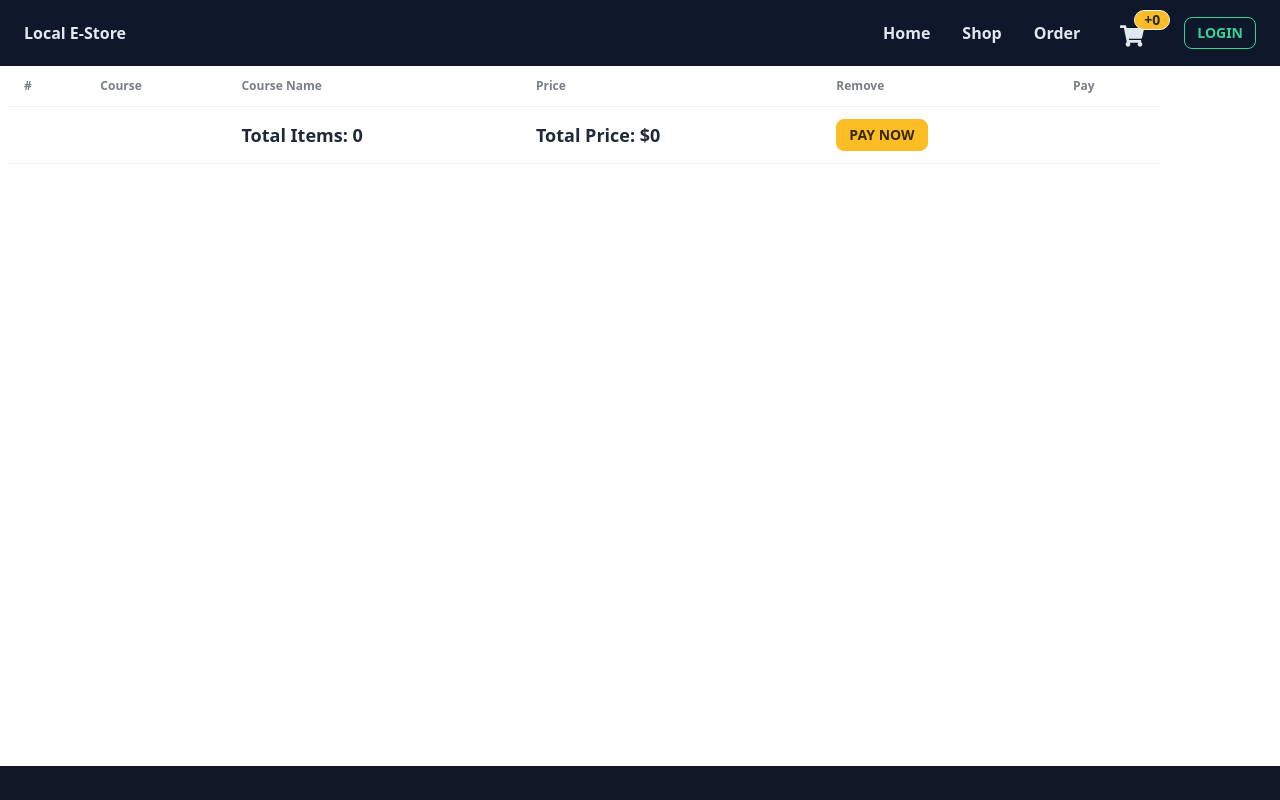
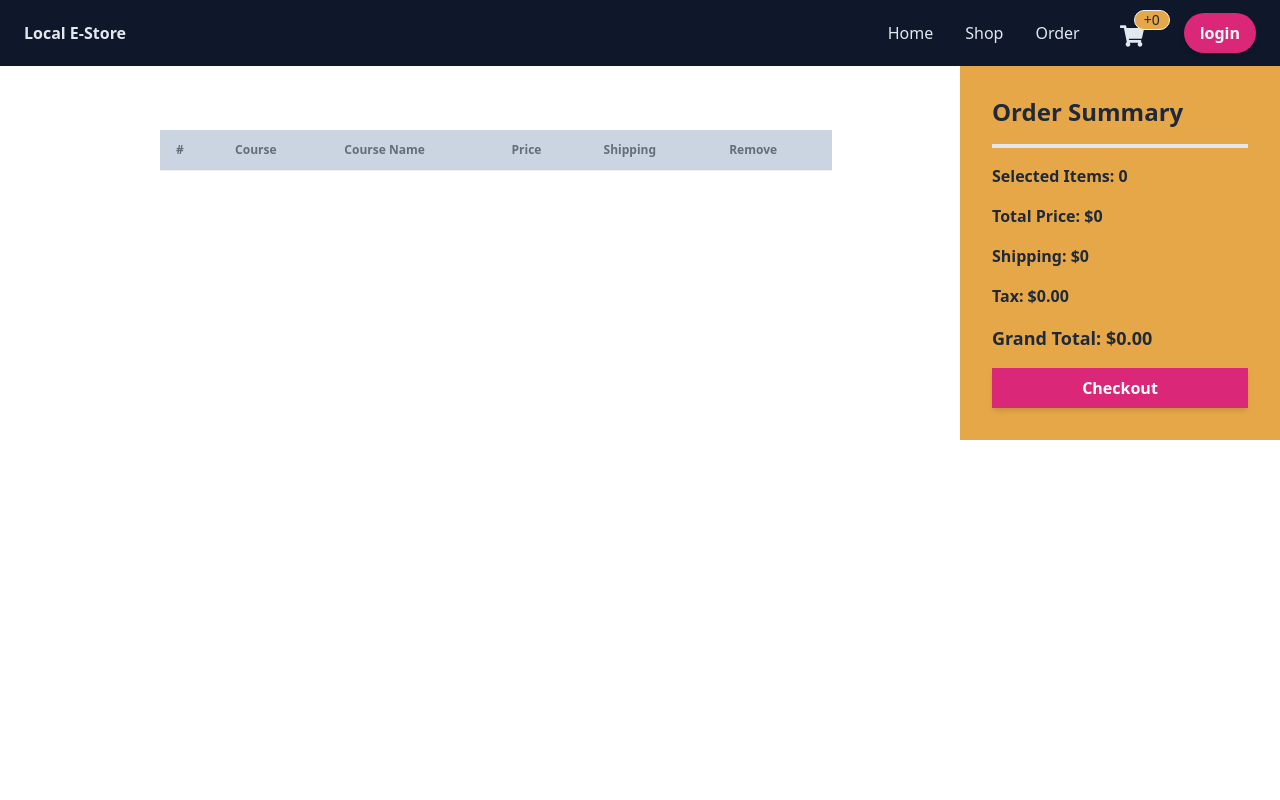
Before and after one commit to mehedihasan8/E-Store, a React (Vite) app: page /order in a window 1280 px wide. Shown: the top 800 px of the page. Built offline with nearby package versions, Linux system fonts and the light colour scheme.

Commit message:
design payment checkout page

```diff
--- a/public/product.json
+++ b/public/product.json
@@ -9,7 +9,7 @@
     "ratings": 4,
     "ratingsCount": 3725,
     "img": "https://assets.adidas.com/images/h_840,f_auto,q_auto,fl_lossy,c_fill,g_auto/fbaf991a78bc4896a3e9ad7800abcec6_9366/Ultraboost_22_Shoes_Black_GZ0127_01_standard.jpg",
-    "shipping": 1,
+    "shipping": 99,
     "quantity": 0
   },
   {
@@ -22,7 +22,7 @@
     "ratings": 5,
     "ratingsCount": 4355,
     "img": "https://content.rolex.com/v7/dam/collection/watches-grid/popin-cards/m136660-0003/m136660-0003_v01.jpg?imwidth=1920",
-    "shipping": 14,
+    "shipping": 56,
     "quantity": 0
   },
   {
@@ -35,7 +35,7 @@
     "ratings": 4,
     "ratingsCount": 3972,
     "img": "https://assets.adidas.com/images/h_840,f_auto,q_auto,fl_lossy,c_fill,g_auto/69cbc73d0cb846889f89acbb011e68cb_9366/Supernova_Shoes_Black_S42722_01_standard.jpg",
-    "shipping": 1,
+    "shipping": 5,
     "quantity": 0
   },
   {
--- a/src/Pages/Home/Banner/Banner.jsx
+++ b/src/Pages/Home/Banner/Banner.jsx
@@ -14,8 +14,8 @@ const Banner = () => {
               understandable. An indefinite and homogeneous environment in which
               natural events and human existence take place.
             </p>
-            <div className="flex mt-8">
-              <button className="btn btn-outline btn-success">
+            <div className="flex mt-4">
+              <button className="py-2 px-4  bg-pink-600 hover:bg-pink-700 focus:ring-pink-500 focus:ring-offset-pink-200 text-white w-1/3 mt-4 text-center transition ease-in duration-200  text-base font-semibold shadow-md focus:outline-none focus:ring-2 focus:ring-offset-2  rounded-full">
                 Get started
               </button>
             </div>
--- a/src/Pages/Home/Discount/Discount.jsx
+++ b/src/Pages/Home/Discount/Discount.jsx
@@ -11,13 +11,9 @@ const Discount = () => {
             <span>Plus free shipping! Use code:</span>
             <span className="font-bold text-lg">Local E-Store</span>
           </div>
-          <a
-            href="#"
-            rel="noreferrer noopener"
-            className="px-5 mt-4 lg:mt-0 py-3 rounded-md border block "
-          >
-            Shop Now
-          </a>
+          <button className="py-3 px-6  bg-pink-600 hover:bg-pink-700 focus:ring-pink-500 focus:ring-offset-pink-200 text-white w-36 text-center transition ease-in duration-200  text-base font-semibold shadow-md focus:outline-none focus:ring-2 focus:ring-offset-2  rounded-full">
+            Shop Naw
+          </button>
         </div>
       </div>
     </div>
--- a/src/Pages/Home/Home/Home.jsx
+++ b/src/Pages/Home/Home/Home.jsx
@@ -4,7 +4,7 @@ import Product from "../Product/Product";
 
 const Home = () => {
   return (
-    <div className="">
+    <div className="px-8">
       <Banner />
       <Discount />
       <Product />
--- a/src/Pages/Order/Order.jsx
+++ b/src/Pages/Order/Order.jsx
@@ -7,12 +7,25 @@ import { useEffect, useState } from "react";
 const Order = () => {
   const product = useCard();
   const [total, setTotal] = useState(0);
+  const [totalShipping, setTotalShipping] = useState(0);
 
   useEffect(() => {
-    const total =
-      product.reduce((total, problem) => total + problem.price, 0) || 0;
+    const total = product.reduce((total, price) => total + price.price, 0) || 0;
     setTotal(total);
   }, [product]);
+
+  useEffect(() => {
+    const totalShipping =
+      product.reduce(
+        (totalShipping, shipping) => totalShipping + shipping.shipping,
+        0
+      ) || 0;
+    setTotalShipping(totalShipping);
+  }, [product]);
+
+  const totalPrice = total + totalShipping;
+  const tax = (totalPrice * 10) / 100;
+  const grandTotal = totalPrice + tax;
 
   const handleDelete = (id) => {
     Swal.fire({
@@ -47,9 +60,9 @@ const Order = () => {
   };
 
   return (
-    <div className=" w-[90%] mx-2">
-      <div className="overflow-x-auto w-full">
-        <table className="table w-full">
+    <div className=" w-3/4 mx-auto mt-16">
+      <div className="">
+        <table className="table  bg-slate-300 w-[70%] rounded-none">
           {/* head */}
           <thead>
             <tr>
@@ -57,8 +70,8 @@ const Order = () => {
               <th className="font-semibold">Course</th>
               <th className="font-semibold">Course Name</th>
               <th className="font-semibold">Price</th>
+              <th className="font-semibold">Shipping</th>
               <th className="font-semibold">Remove</th>
-              <th className="font-semibold ">Pay</th>
             </tr>
           </thead>
           <tbody>
@@ -74,39 +87,35 @@ const Order = () => {
                 </td>
                 <td className="font-semibold">{item.name}</td>
                 <td className="font-semibold">${item.price}</td>
+                <td className="font-semibold">${item.shipping}</td>
 
                 <td>
                   <button
                     onClick={() => handleDelete(item.id)}
-                    className="btn btn-ghost bg-red-600  text-white"
+                    className="btn btn-ghost bg-pink-600 hover:bg-pink-700 text-white"
                   >
                     <FaTrashAlt></FaTrashAlt>
                   </button>
                 </td>
-                <td>
-                  <Link to="/dashboard/payment">
-                    <button className="btn btn-warning btn-sm items-center ">
-                      PAY
-                    </button>
-                  </Link>
-                </td>
               </tr>
             ))}
-            <tr className="mt-10">
-              <td></td>
-              <td></td>
-              <td className="mt-5 text-lg font-bold">
-                Total Items: {product?.length}
-              </td>
-              <td className="text-lg font-bold">Total Price: ${total}</td>
-              <td>
-                <Link to="/dashboard/payment">
-                  <button className="btn btn-warning btn-sm ">PAY NOW</button>
-                </Link>
-              </td>
-            </tr>
           </tbody>
         </table>
+
+        <div className="w-[25%] bg-[#e6a749] p-8 fixed top-16 right-0">
+          <h4 className=" font-semibold text-2xl">Order Summary</h4>
+          <hr className="border-2 mt-4" />
+          <p className="pt-4 font-semibold">Selected Items: {product.length}</p>
+          <p className="pt-4 font-semibold">Total Price: ${total}</p>
+          <p className="pt-4 font-semibold">Shipping: ${totalShipping}</p>
+          <p className="pt-4 font-semibold">Tax: ${tax.toFixed(2)}</p>
+          <h6 className="font-semibold text-lg pt-4">
+            Grand Total: ${grandTotal.toFixed(2)}
+          </h6>
+          <button className="py-2 px-4  mt-4 bg-pink-600 hover:bg-pink-700 focus:ring-pink-500 focus:ring-offset-pink-200 text-white w-full text-center transition ease-in duration-200  text-base font-semibold shadow-md focus:outline-none focus:ring-2 focus:ring-offset-2 ">
+            Checkout
+          </button>
+        </div>
       </div>
     </div>
   );
--- a/src/Pages/Shared/NavBar/NavBar.jsx
+++ b/src/Pages/Shared/NavBar/NavBar.jsx
@@ -9,9 +9,9 @@ const NavBar = () => {
   return (
     <div className="navbar bg-slate-900 text-slate-200 px-6 sticky top-0 z-10">
       <div className="navbar-start">
-        <Link className="font-bold">Local E-Store</Link>
+        <Link className="font-bold text">Local E-Store</Link>
       </div>
-      <div className="navbar-end flex gap-x-8 font-semibold">
+      <div className="navbar-end flex gap-x-8 ">
         <Link className="hover:text-red-400" to="/">
           Home
         </Link>
@@ -23,7 +23,7 @@ const NavBar = () => {
         </Link>
         <Link to="/order">
           <div className="indicator mt-3">
-            <span className="indicator-item badge bg-[#fbbd23]">
+            <span className="indicator-item badge bg-[#e6a749]">
               +{product?.length || 0}
             </span>
             <button className="px-2 py-1">
@@ -32,7 +32,9 @@ const NavBar = () => {
           </div>
         </Link>
         <Link to="/">
-          <button className="btn btn-outline btn-success btn-sm">login</button>
+          <button className="py-2 px-4  bg-pink-600 hover:bg-pink-700 focus:ring-pink-500 focus:ring-offset-pink-200 text-white w-full text-center transition ease-in duration-200  text-base font-semibold shadow-md focus:outline-none focus:ring-2 focus:ring-offset-2  rounded-full">
+            login
+          </button>
         </Link>
       </div>
     </div>
```
